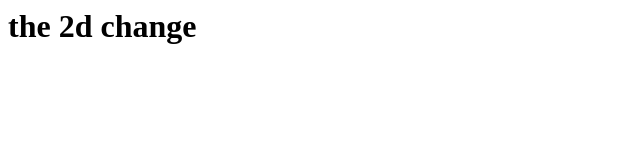
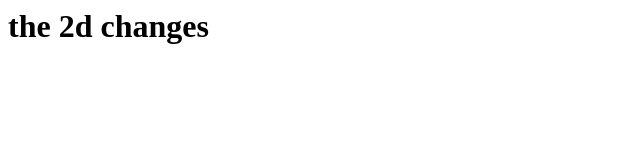
Before and after one commit to arty-d/fistgitrepo, a plain HTML site: page index.html in a window 1280 px wide. Shown: the full height of the page, 0-640 px from the left. Drawn offline with Linux system fonts and the light colour scheme.

Commit message:
the 1st changes

```diff
--- a/index.html
+++ b/index.html
@@ -1,5 +1,5 @@
 <html>
 <body>
-<h1>the 2d change</h1>
+<h1>the 2d changes</h1>
 </body>
 </html>
```
